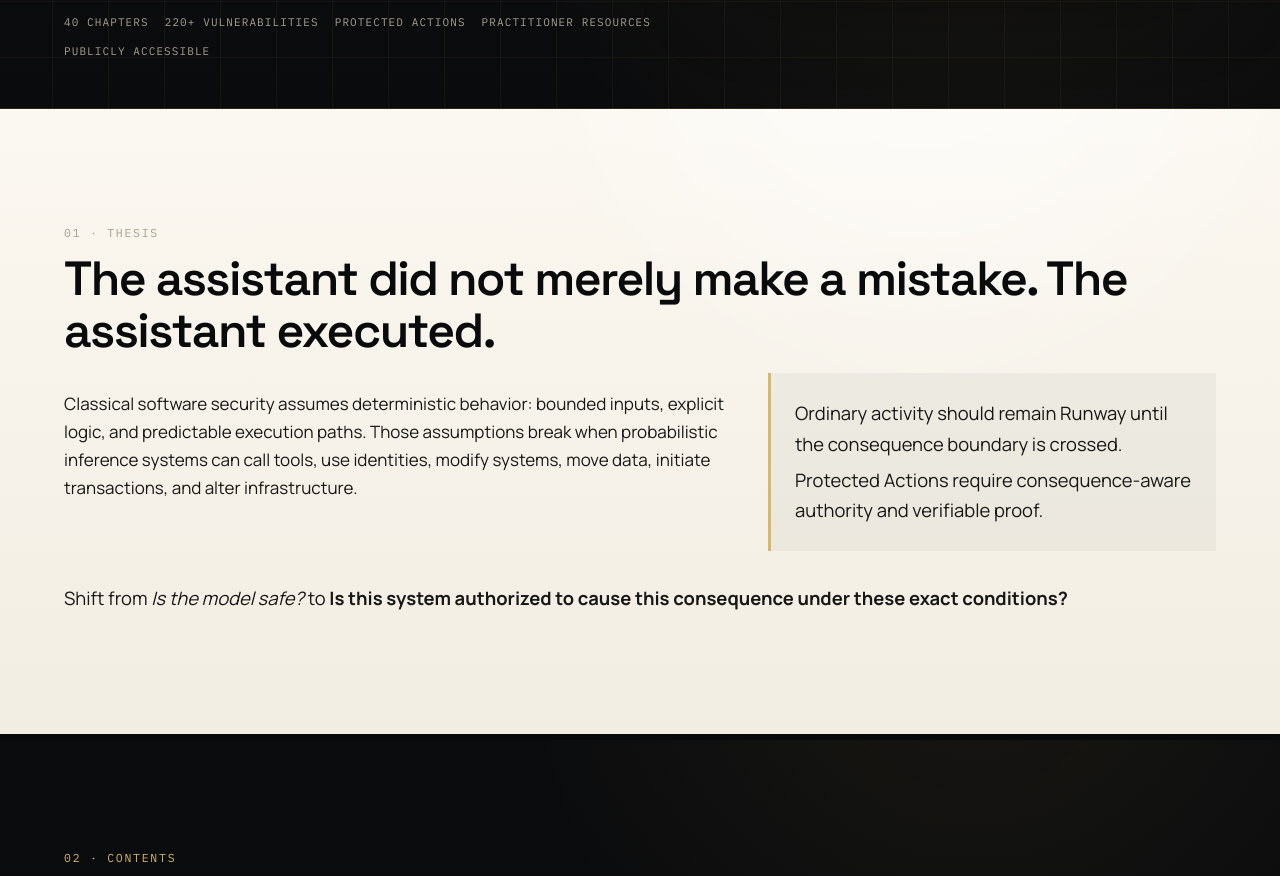
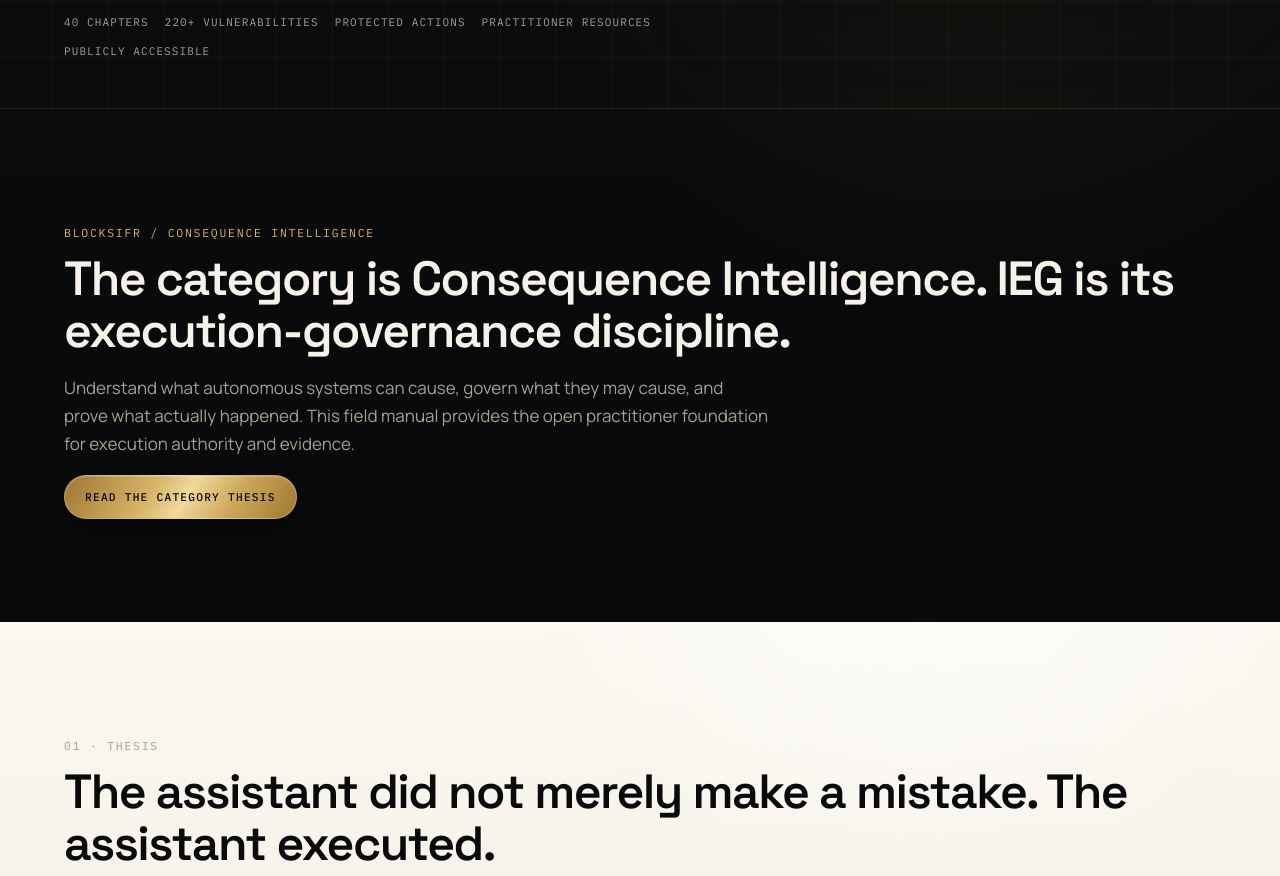
Before and after one commit to BlockSiFr/ieg-field-manual, an Astro site: page / in a window 1280 px wide. Shown: the part 860-1736 px from the top of the page. Built offline with nearby package versions, Linux system fonts and the light colour scheme; Astro itself is replaced by a stand-in of ours; no server answers.

Commit message:
docs: align IEG doctrine with Consequence Intelligence category

```diff
--- a/src/pages/index.astro
+++ b/src/pages/index.astro
@@ -72,6 +72,15 @@ const audiences = [
         </ul>
       </div>
       <BookFigure />
+    </div>
+  </section>
+
+  <section class="section" aria-labelledby="ci-category-title">
+    <div class="container">
+      <p class="eyebrow">BlockSiFr / Consequence Intelligence</p>
+      <h2 id="ci-category-title" class="section-title">The category is Consequence Intelligence. IEG is its execution-governance discipline.</h2>
+      <p class="prose-measure" style="color:var(--dastor-text-muted)">Understand what autonomous systems can cause, govern what they may cause, and prove what actually happened. This field manual provides the open practitioner foundation for execution authority and evidence.</p>
+      <a class="btn btn-primary" href="/consequence-intelligence">Read the Category Thesis</a>
     </div>
   </section>
 
```
